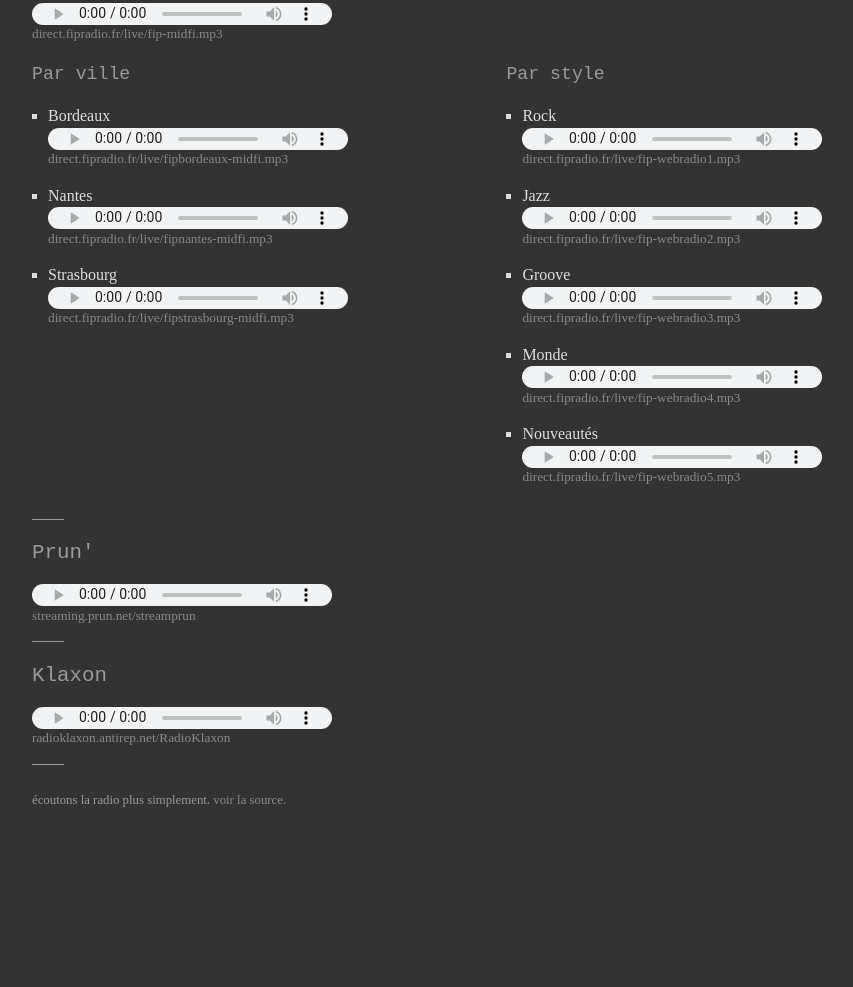
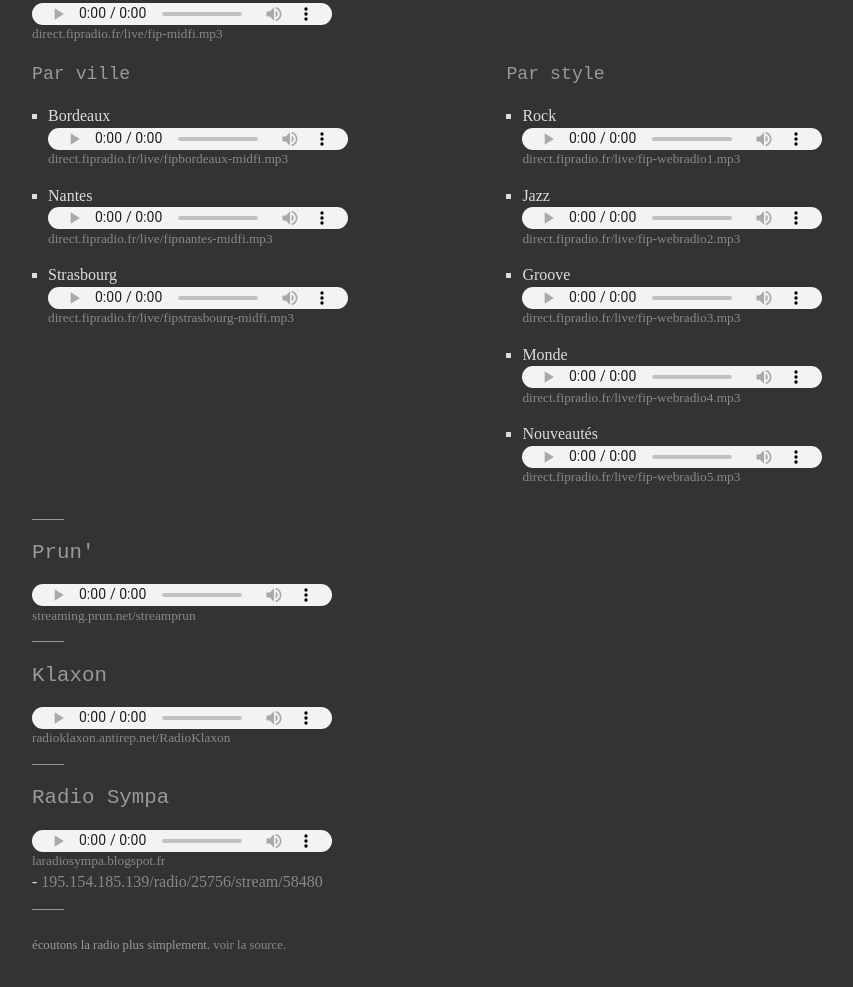
Before and after one commit to opi/radio, a plain HTML site: page index.html in a window 1280 px wide. Shown: the part 461-1448 px from the top of the page, without its empty margins (128-981 px from the left). Before the commit the page ends 1302 px from the top, so only its background shows below. Drawn offline with Linux system fonts and the light colour scheme.

Commit message:
Ajout de la radio sympa

```diff
--- a/index.html
+++ b/index.html
@@ -169,6 +169,12 @@
     <a href="http://radioklaxon.antirep.net/RadioKlaxon">radioklaxon.antirep.net/RadioKlaxon</a>
   </section>
 
+  <section class="radio">
+    <h2>Radio Sympa</h2>
+    <audio src="http://195.154.185.139/radio/25756/stream/58480" controls></audio>
+    <a href="https://laradiosympa.blogspot.fr/">laradiosympa.blogspot.fr</a> - <a href="http://195.154.185.139/radio/25756/stream/58480">195.154.185.139/radio/25756/stream/58480</a>
+  </section>
+
   <footer>
     écoutons la radio plus simplement. <a href="https://github.com/opi/radio">voir la source</a>.
   </footer>
```
